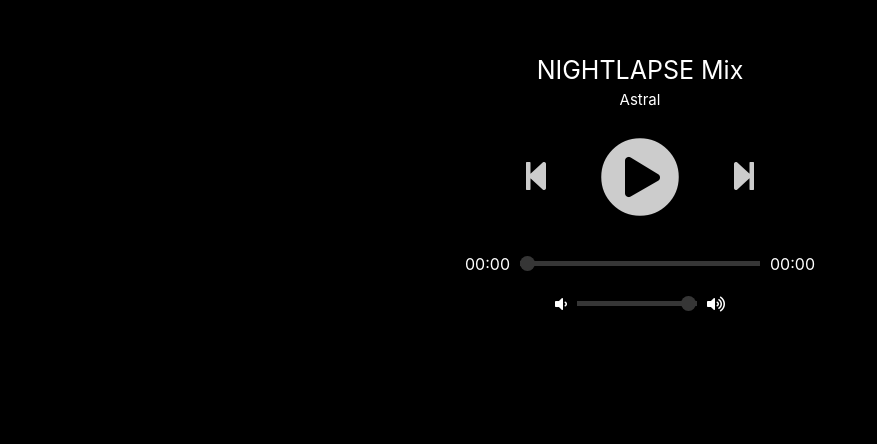
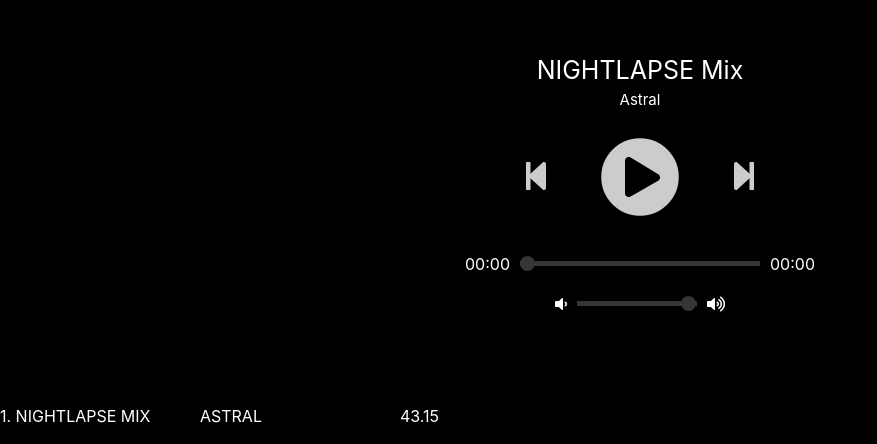
Before and after one commit to jmeegan2/Music-Player-Second-Edition, a website: page index.html in a window 1280 px wide. Shown: the part 356-800 px from the top of the page, without its empty margins (0-877 px from the left). Drawn offline with nearby package versions, Linux system fonts and the light colour scheme.

Commit message:
just gonne see how it looks after song list

```diff
--- a/index.html
+++ b/index.html
@@ -95,7 +95,13 @@
     </ol>
   </div> -->
 
+  <div class="song-list">
 
+    <div>1. NIGHTLAPSE MIX</div>
+    <div>ASTRAL</div>
+    <div>43.15</div>
+
+  </div>
 
 
 
--- a/style.css
+++ b/style.css
@@ -316,3 +316,7 @@ li {
   display: list-item;
   list-style-position: inside;
 }
+.song-list {
+  display: grid;
+  grid-template-columns: 200px 200px 200px 200px
+}
```
